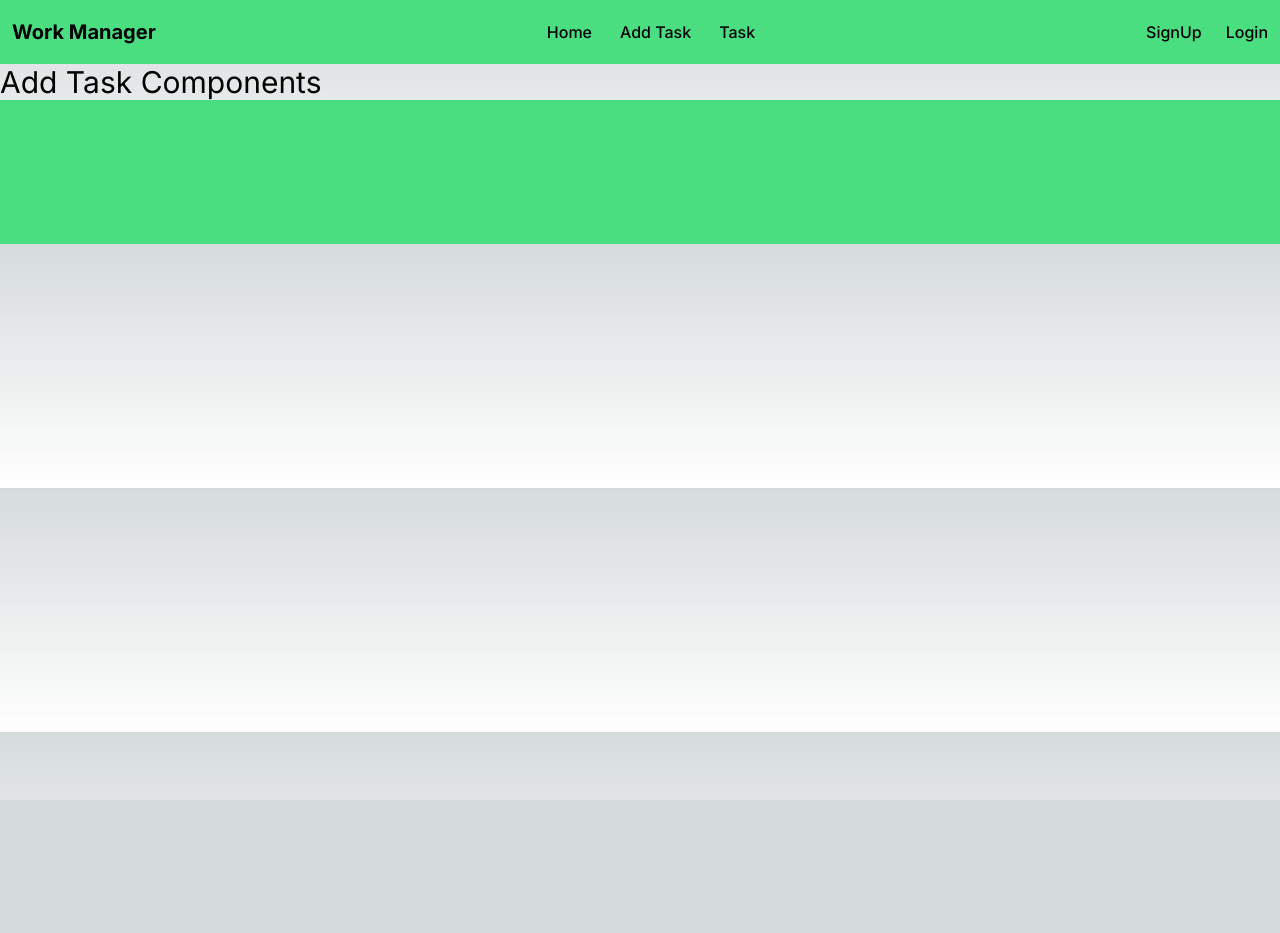
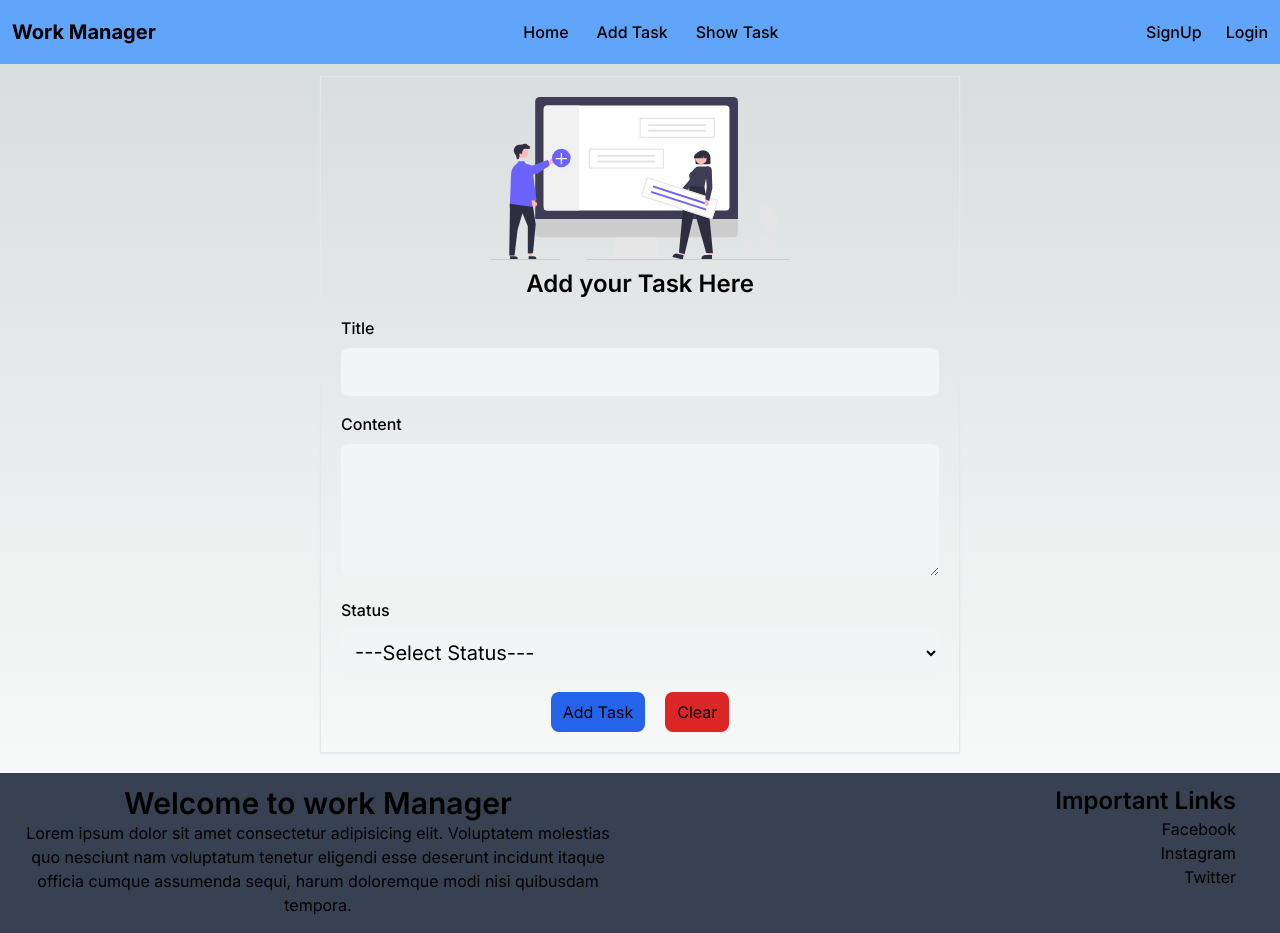
Before and after one commit to Lokeshkmr97/work-manager, a Next.js app: page /add-task in a window 1280 px wide. Before the commit the page ends 800 px from the top, so only its background shows below. Built offline with nearby package versions, Linux system fonts and the light colour scheme.

Commit message:
call api add task using Axios

```diff
--- a/package.json
+++ b/package.json
@@ -9,6 +9,7 @@
     "lint": "next lint"
   },
   "dependencies": {
+    "axios": "^1.6.8",
     "mongoose": "^8.3.3",
     "next": "14.2.3",
     "react": "^18",
--- a/src/app/add-task/page.jsx
+++ b/src/app/add-task/page.jsx
@@ -1,16 +1,139 @@
-import React from 'react'
+"use client";
+import React, { useState } from "react";
+import AddtaskImage from "../assets/addTask.svg";
+import Image from "next/image";
+import { addTask } from "@/services/taskService";
+// import { connectDb } from "@/helper/db";
+// export const metadata = {
+//     title: "Add Task : Work Manager"
+//   };
 
-export const metadata = {
-    title: "Add Task : Work Manager",
-    //description: "Generated by create next app",
-  };
+// connectDb();
+const AddTask = () => {
+  const [task, setTask] = useState({
+    title: "",
+    content: "",
+    status: "none",
+    userId: "6638855d37a5d06fad4e67ec",
+  });
 
-const AddTask = () => {
+ const HandleAddTask =async (event)=>{
+      event.preventDefault(); // to stop the default behavior of the event.
+
+      //  Validate Add task data
+
+      try {
+
+        const result=await addTask(task);
+        console.log(result)
+        return result;
+
+      } catch (error) {
+        console.log(error);
+
+      }
+ }
+
   return (
-    <div>
-      <h1 className='text-3xl'>Add Task Components</h1>
+    <div className="grid grid-cols-12 justify-center">
+      <div className="border col-span-6 col-start-4 shadow-sm shadow-gray-200 p-5">
+        <div className="flex justify-center">
+          <Image
+            src={AddtaskImage}
+            style={{
+              width: "50%",
+            }}
+            alt="Task Banner"
+          />
+        </div>
+        <h1 className="text-2xl font-semibold text-center mt-2">
+          Add your Task Here{" "}
+        </h1>
+
+        {/* start form */}
+
+        <form action="#!" onSubmit={HandleAddTask}>
+          {/* Task title  */}
+          <div className="mt-4">
+            <label htmlFor="tast_title" className="block font-medium mb-2">
+              Title
+            </label>
+            <input
+              type="text"
+              className="w-full p-2.5 rounded-lg focus:ring-red-300 text-xl bg-gray-100 text-black"
+              id="task_title"
+              name="task_title"
+              // here is writen function for the storing data into the database.
+              onChange={(event)=>{
+                setTask({
+                  ...task, // ...task is used for add all previous data in the array.
+                  title:event.target.value,
+                })
+              }}
+              value={task.title}
+            />
+          </div>
+
+          {/* Task content  */}
+          <div className="mt-4">
+            <label htmlFor="tast_content" className="block font-medium mb-2">
+              Content
+            </label>
+            <textarea
+              className="w-full p-2.5 rounded-lg focus:ring-red-300 text-xl bg-gray-100 text-black"
+              id="task_content"
+              rows={4}
+              name="task_content"
+              // here is writen function for the storing data into the database.
+              onChange={(event)=>{
+                setTask({
+                  ...task, // ...task is used for add all previous data in the array.
+                  content:event.target.value,
+                })
+              }}
+              value={task.content}
+            />
+          </div>
+
+          {/* Task Status */}
+          <div className="mt-4">
+            <label htmlFor="task_status" className="block font-medium mb-2">
+              Status
+            </label>
+            <select
+              id="task_status"
+              className="w-full p-2.5 rounded-lg focus:ring-red-300 text-xl bg-gray-100 text-black"
+              name="task_status"
+              // here is writen function for the storing data into the database.
+              onChange={(event)=>{
+                setTask({
+                  ...task, // ...task is used for add all previous data in the array.
+                  status:event.target.value,
+                })
+              }}
+              value={task.status}
+              >
+              <option value="none" disabled>
+                ---Select Status---
+              </option>
+              <option value="Pending">Pending</option>
+              <option value="Completed">Completed</option>
+            </select>
+          </div>
+
+          {/* buttons */}
+          <div className="mt-4 flex justify-center">
+            <button className="bg-blue-600 rounded-lg py-2 px-3 hover:bg-blue-900">
+              Add Task
+            </button>
+            <button className="bg-red-600 rounded-lg py-2 px-3 hover:bg-red-900 ms-5">
+              Clear
+            </button>
+          </div>
+        </form>
+      </div>
     </div>
-  )
-}
+  );
+};
 
 export default AddTask;
--- a/src/app/layout.js
+++ b/src/app/layout.js
@@ -15,7 +15,7 @@ export default function RootLayout({ children }) {
     <html lang="en">
       <body className={inter.className}>
       <CustomNavbar />
-      {children}
+      <div className="mt-3">{children}</div>
       <Footer />
       </body>
     </html>
--- /dev/null
+++ b/src/app/show-task/page.jsx
@@ -0,0 +1,16 @@
+import React from 'react'
+
+export const metadata = {
+    title: "Show Task : Work Manager",
+    //description: "Generated by create next app",
+  };
+
+const ShowTask = () => {
+  return (
+    <div>
+      <h1>This is a show task page.</h1>
+    </div>
+  )
+}
+
+export default ShowTask;
--- a/src/components/CustomNavbar.jsx
+++ b/src/components/CustomNavbar.jsx
@@ -7,7 +7,7 @@ import React from 'react'
 
 const CustomNavbar = () => {
   return (
-    <nav className='flex px-3 py-3 h-16 bg-green-400 justify-between items-center'>
+    <nav className='flex px-3 py-3 h-16 bg-blue-400 justify-between items-center'>
     {/* left side start */}
        <div>
         <a href="#!"><h1 className='text-xl font-bold'>Work Manager</h1></a>
@@ -23,7 +23,9 @@ const CustomNavbar = () => {
             <li>
                 <Link href={'/add-task'}>Add Task</Link>
             </li>
-            <li><a href="#!">Task</a></li>
+            <li>
+                <Link href={'/show-task'}>Show Task</Link>
+            </li>
         </ul>
        </div>
 
--- a/src/components/Footer.jsx
+++ b/src/components/Footer.jsx
@@ -4,8 +4,28 @@ import React from 'react'
 const Footer = () => {
   return (
     <div>
-      <footer className='flex px-3 py-3 h-36 bg-green-400'>
+      <footer className='flex px-3 py-3 h-40 bg-gray-700 mt-5'>
+        <div className='flex'>
+            <div className='text-center w-[50%]'>
+                <h1 className='text-3xl font-semibold'>Welcome to work Manager</h1>
+                <p>Lorem ipsum dolor sit amet consectetur adipisicing elit. Voluptatem molestias quo nesciunt nam voluptatum tenetur eligendi esse deserunt incidunt itaque officia cumque assumenda sequi, harum doloremque modi nisi quibusdam tempora. </p>
+            </div>
 
+            <div className='w-[50%] text-right mr-8'>
+                <h1 className='text-2xl font-semibold'>Important Links</h1>
+                <ul>
+                    <li>
+                        <a href="#!">Facebook</a>
+                    </li>
+                    <li>
+                        <a href="#!">Instagram</a>
+                    </li>
+                    <li>
+                        <a href="#!">Twitter</a>
+                    </li>
+                </ul>
+            </div>
+        </div>
       </footer>
     </div>
   )
--- /dev/null
+++ b/src/helper/httpAxios.js
@@ -0,0 +1,5 @@
+import axios from "axios";
+
+export const httpAxios=axios.create({
+    baseURL:process.env.BASE_URL,
+})
--- /dev/null
+++ b/src/services/taskService.js
@@ -0,0 +1,12 @@
+import { httpAxios } from "@/helper/httpAxios";
+
+// this function is used for the calling of all api.
+
+//  call addtask api.
+export async function addTask(task) {
+  const result = await httpAxios
+    .post("api/tasks", task)
+    .then((response) => response.data);
+
+    return result;
+}
```
Also changed, not shown: src/app/assets/addTask.svg (added), 1 other file (tests, documents, lock files or other folders).
